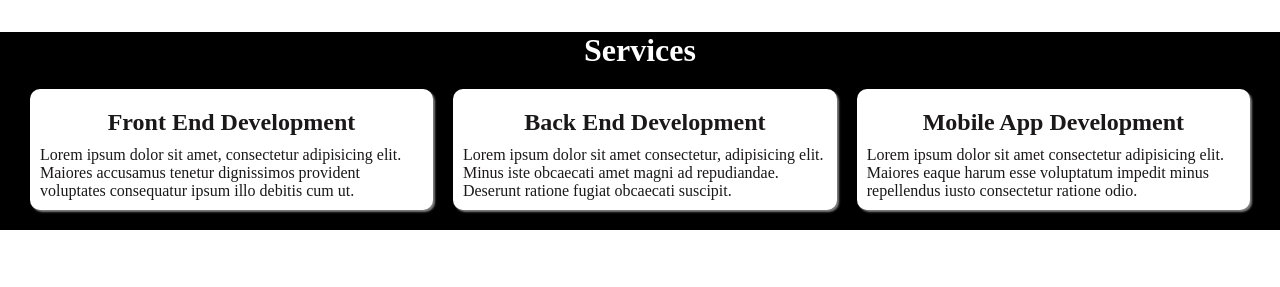
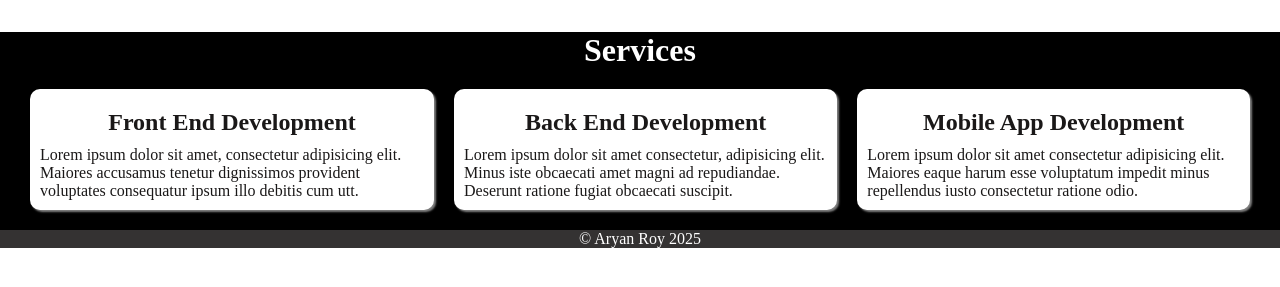
Before and after one commit to Aryan100604/Aryan100604.github.io, a plain HTML site: page portfolio/index.html in a window 1280 px wide. Shown: the part 447-734 px from the top of the page. Drawn offline with Linux system fonts and the light colour scheme.

Commit message:
Add the footer

```diff
--- a/portfolio/index.html
+++ b/portfolio/index.html
@@ -43,7 +43,7 @@
           <p>
             Lorem ipsum dolor sit amet, consectetur adipisicing elit. Maiores
             accusamus tenetur dignissimos provident voluptates consequatur ipsum
-            illo debitis cum ut.
+            illo debitis cum utt.
           </p>
         </div>
         <div class="service-card">
@@ -64,5 +64,8 @@
         </div>
       </div>
     </div>
+    <div class="footer">
+      <p><span>&#169;</span> Aryan Roy 2025</p>
+    </div>
   </body>
 </html>
--- a/portfolio/styles.css
+++ b/portfolio/styles.css
@@ -81,3 +81,10 @@
   padding: 10px;
   text-align: center;
 }
+.footer {
+  background-color: rgb(52, 50, 50);
+  color: white;
+}
+.footer p {
+  text-align: center;
+}
```
